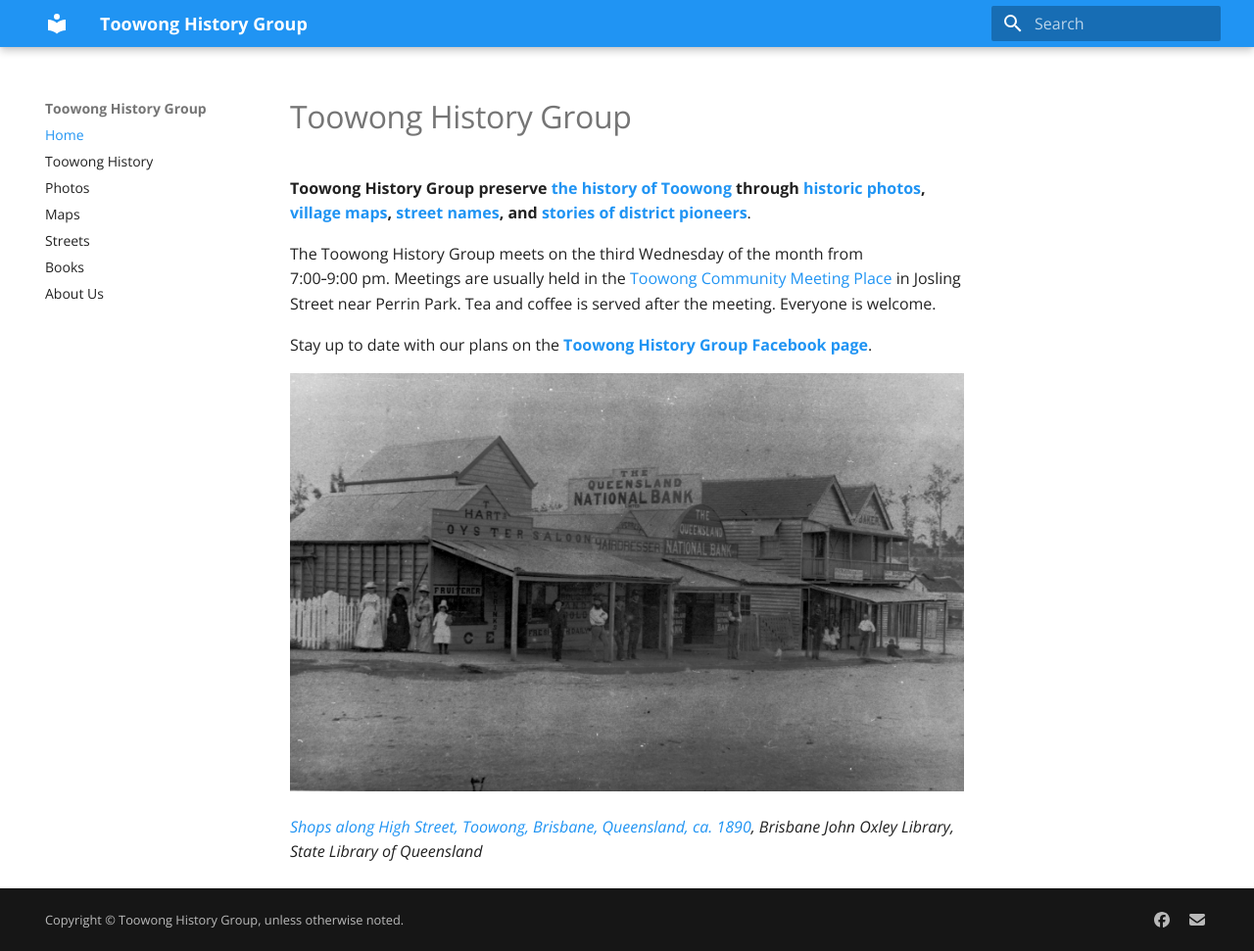
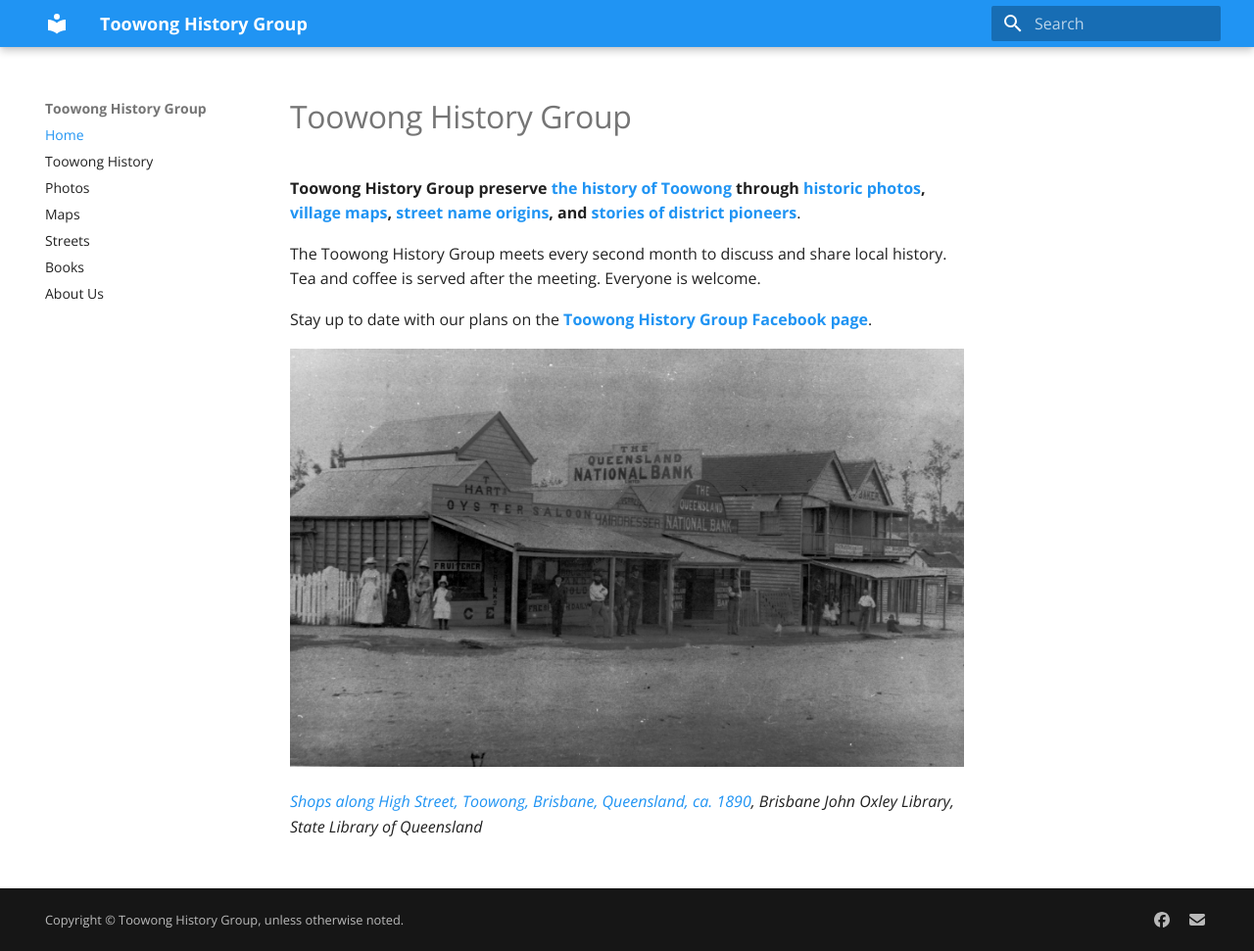
Before and after one commit to earth2gonzo/earth2gonzo.github.io, an MkDocs documentation site: the page built from docs/index.md, in a window 1280 px wide and 971 px high. Shown: the whole window at 98% size. Built offline with MkDocs 1.6.1 and Material for MkDocs 9.7.7, drawn with Linux system fonts in a browser that asks for light colours.

Commit message:
Update index.md

```diff
--- a/docs/index.md
+++ b/docs/index.md
@@ -5,9 +5,9 @@ hide:
 
 # Toowong History Group
 
-**Toowong History Group preserve [the history of Toowong](history.md) through [historic photos](photos.md), [village maps](maps.md), [street names](streets.md), and [stories of district pioneers](books.md)**.
+**Toowong History Group preserve [the history of Toowong](history.md) through [historic photos](photos.md), [village maps](maps.md), [street name origins](streets.md), and [stories of district pioneers](books.md)**.
 
-The Toowong History Group meets on the third Wednesday of the month from 7:00‑9:00 pm. Meetings are usually held in the [Toowong Community Meeting Place](https://www.brisbane.qld.gov.au/things-to-see-and-do/council-venues-and-precincts/community-halls-and-facilities/toowong-community-meeting-place) in Josling Street near Perrin Park. Tea and coffee is served after the meeting. Everyone is welcome.
+The Toowong History Group meets every second month to discuss and share local history. Tea and coffee is served after the meeting. Everyone is welcome.
 
 Stay up to date with our plans on the **[Toowong History Group Facebook page](https://www.facebook.com/toowonghistorygroup/)**.
 
```
